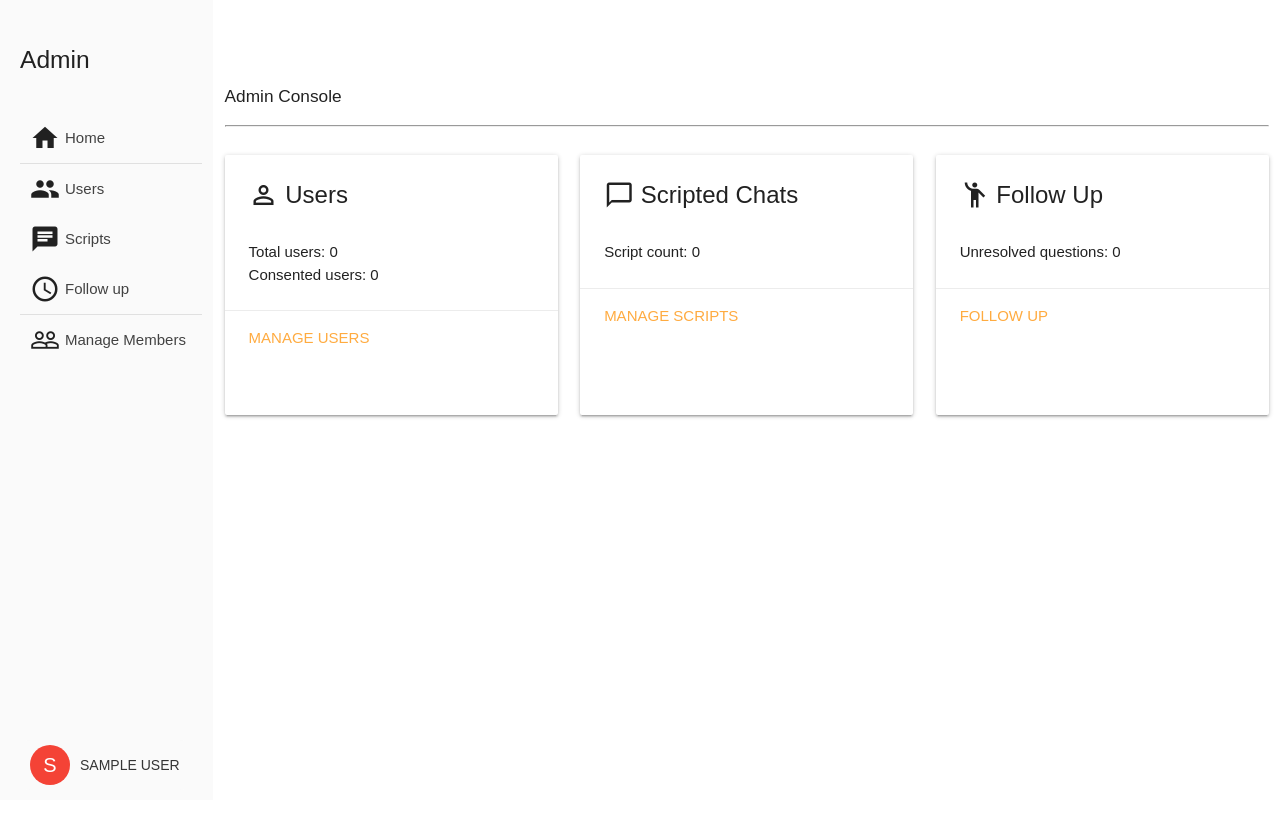
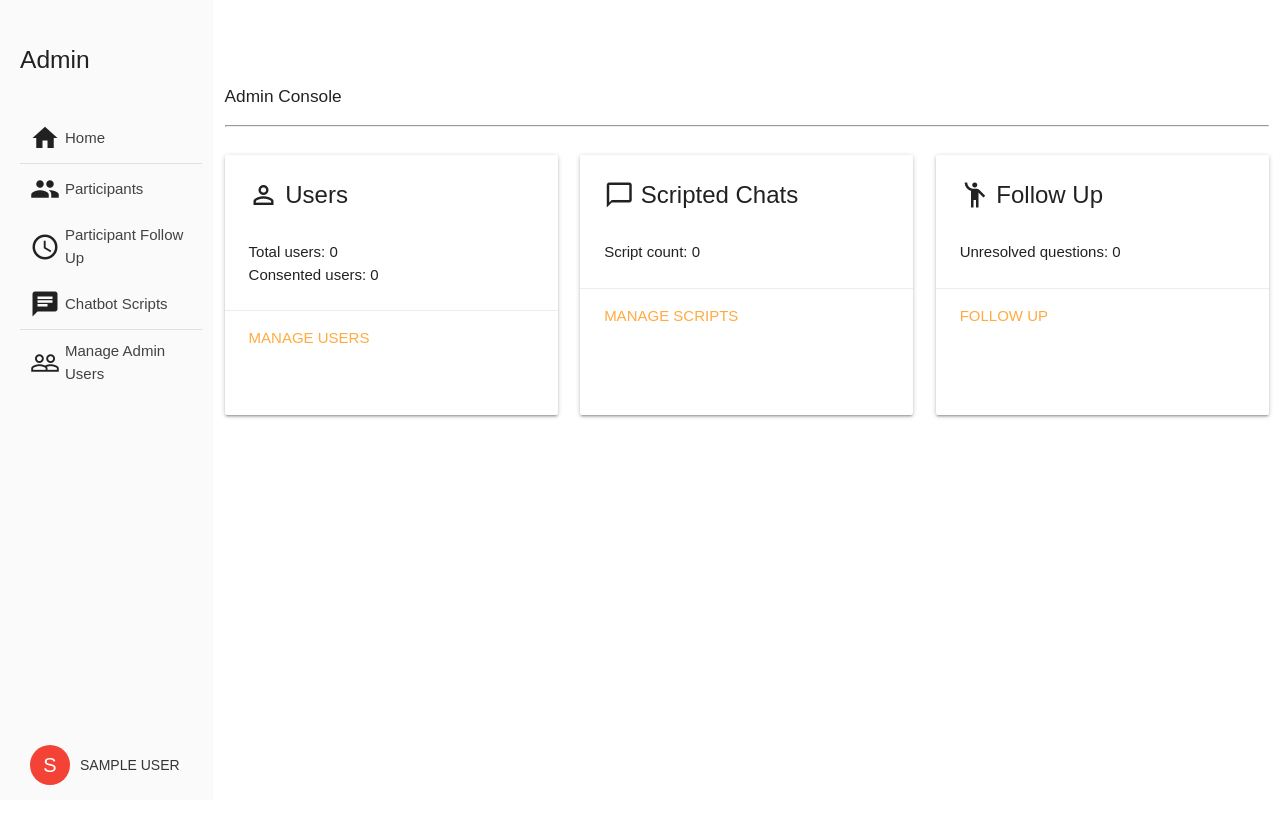
Before and after one commit to UCI-ICTS/mia, a Flask app: page /admin/ in a window 1280 px wide. Run offline with Flask 3, Linux system fonts and the light colour scheme; the visitor is signed in with stand-in values (Sample User, id 1); data that the repository does not hold is empty; some libraries are stand-ins or nearby versions.

Commit message:
Fixed sqlalchemy query for test score calculation. Edited admin panel links

```diff
--- a/app/templates/admin_base.html
+++ b/app/templates/admin_base.html
@@ -26,20 +26,20 @@
                 <li class="divider" tabindex="-1"></li>
                 <li class="admin-sidebar-item">
                     <i class="small material-icons">people</i>
-                    <a href="/admin/users" class="grey-text text-darken-3">Users</a>
+                    <a href="/admin/users" class="grey-text text-darken-3">Participants</a>
+                </li>
+                <li class="admin-sidebar-item">
+                    <i class="small material-icons">schedule</i>
+                    <a href="/admin/follow_up" class="grey-text text-darken-3">Participant Follow Up</a>
                 </li>
                 <li class="admin-sidebar-item">
                     <i class="small material-icons">chat</i>
-                    <a href="/admin/scripts" class="grey-text text-darken-3">Scripts</a>
-                </li>
-                <li class="admin-sidebar-item">
-                    <i class="small material-icons">schedule</i>
-                    <a href="/admin/follow_up" class="grey-text text-darken-3">Follow up</a>
+                    <a href="/admin/scripts" class="grey-text text-darken-3">Chatbot Scripts</a>
                 </li>
                 <li class="divider" tabindex="-1"></li>
                 <li class="admin-sidebar-item">
                     <i class="small material-icons">people_outline</i>
-                    <a href="/admin/members" class="grey-text text-darken-3">Manage Members</a>
+                    <a href="/admin/members" class="grey-text text-darken-3">Manage Admin Users</a>
                 </li>
                 <!-- Add other nav items here -->
             </ul>
```
Also changed, not shown: app/routes/admin_users.py (+8 -7 lines).
